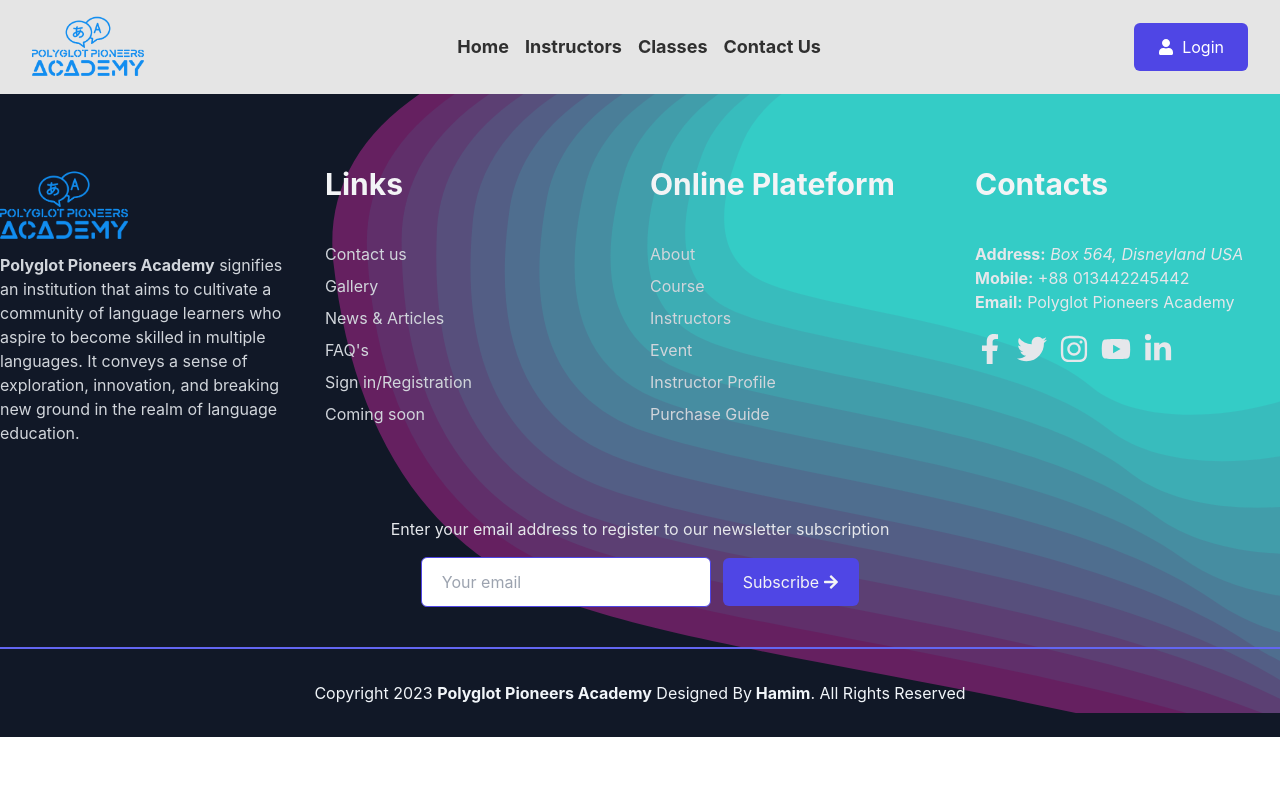
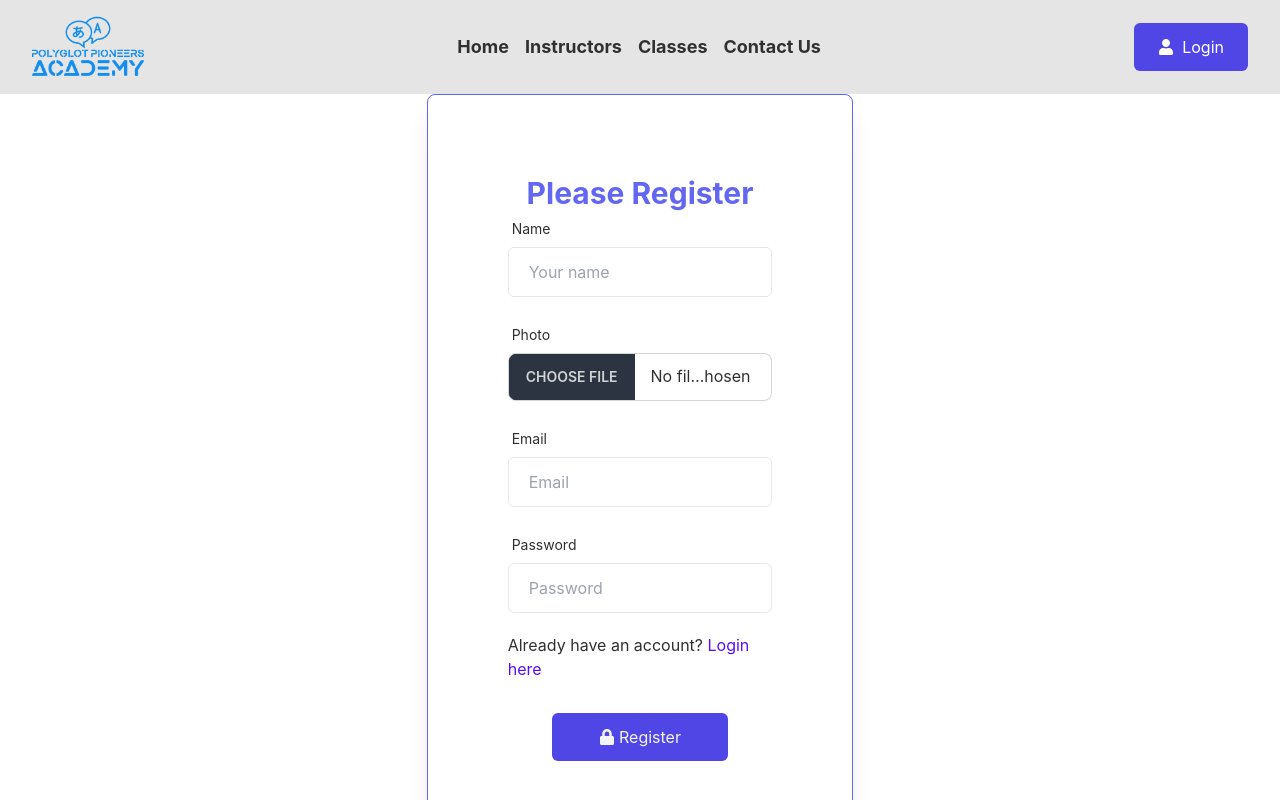
Before and after one commit to Muhammad-Hamim/polyglot-pioneer-client, a React (Vite) app: page /register in a window 1280 px wide. Shown: the top 800 px of the page. Built offline with nearby package versions, Linux system fonts and the light colour scheme; no server answers.

Commit message:
styled register page

```diff
--- a/src/Pages/Login/Register.jsx
+++ b/src/Pages/Login/Register.jsx
@@ -1,10 +1,121 @@
-
+import { Helmet } from "react-helmet-async";
+import { useForm } from "react-hook-form";
+import { FaLock } from "react-icons/fa";
+import { FcGoogle } from "react-icons/fc";
+import { Link } from "react-router-dom";
 
 const Register = () => {
+  const {
+    register,
+    formState: { errors },
+    handleSubmit,
+  } = useForm();
+  const onSubmit = (data) => {
+    console.log(data);
+  };
   return (
-    <div>
+    <>
+      <Helmet>
+        <title>PPA | Register</title>
+      </Helmet>
+      <div className="flex place-content-center place-items-center w-full min-h-screen">
+        <div className=" w-2/6 p-20 border-indigo-500 border-[1px] shadow-xl rounded-lg">
+          <h2 className="text-indigo-500 text-3xl text-center font-bold">
+            Please Register
+          </h2>
+          <form className="space-y-5" onSubmit={handleSubmit(onSubmit)}>
+            <div className="form-control">
+              <label className="label">
+                <span className="label-text">Name</span>
+              </label>
+              <input
+                {...register("name", { required: true })}
+                type="text"
+                placeholder="Your name"
+                className="px-5 py-3 focus:border-indigo-500 border-[1px] rounded-md outline-none"
+              />
+              {errors.name?.type === "required" && (
+                <p role="alert" className="text-red-400 mt-3">
+                  Name is required
+                </p>
+              )}
+            </div>
+            <div className="form-control">
+              <label className="label">
+                <span className="label-text">Photo</span>
+              </label>
+              <input
+                {...register("photo", { required: true })}
+                type="file"
+                placeholder="Your photo"
+                className="file-input file-input-bordered focus:file-input-primary w-full"
+              />
 
-    </div>
+              {errors.photo?.type === "required" && (
+                <p role="alert" className="text-red-400 mt-3">
+                  Photo is required
+                </p>
+              )}
+            </div>
+            <div className="form-control">
+              <label className="label">
+                <span className="label-text">Email</span>
+              </label>
+              <input
+                {...register("email", { required: true })}
+                type="email"
+                placeholder="Email"
+                className="px-5 py-3 focus:border-indigo-500 border-[1px] rounded-md outline-none"
+              />
+              {errors.email?.type === "required" && (
+                <p role="alert" className="text-red-400 mt-3">
+                  Email is required
+                </p>
+              )}
+            </div>
+            <div className="form-control">
+              <label className="label">
+                <span className="label-text">Password</span>
+              </label>
+              <input
+                {...register("password", { required: true })}
+                type="password"
+                placeholder="Password"
+                className="px-5 py-3 focus:border-indigo-500 border-[1px] rounded-md outline-none"
+              />
+              {errors.password?.type === "required" && (
+                <p role="alert" className="text-red-400 mt-3">
+                  password is required
+                </p>
+              )}
+            </div>
+            <div>
+              <p>
+                Already have an account?{" "}
+                <Link to="/login">
+                  <span className="link link-hover link-primary">
+                    Login here
+                  </span>
+                </Link>
+              </p>
+            </div>
+            <div className=" w-2/3 mx-auto ">
+              <button className="flex gap-1 mt-8 items-center w-full justify-center bg-indigo-600 rounded-md px-5 py-3 text-gray-100">
+                <FaLock></FaLock> Register
+              </button>
+            </div>
+          </form>
+          <div className="flex flex-col w-full mt-8 border-opacity-50">
+            <div className="divider">OR</div>
+            <div className="grid rounded-box place-items-center">
+              <button className="btn btn-circle text-3xl">
+                <FcGoogle />
+              </button>
+            </div>
+          </div>
+        </div>
+      </div>
+    </>
   );
 };
 
--- /dev/null
+++ b/src/Providers/AuthProvider.jsx
@@ -0,0 +1,74 @@
+import { createContext, useEffect, useState } from "react";
+import app from "../Firebase/firebase.config";
+import {
+  GoogleAuthProvider,
+  createUserWithEmailAndPassword,
+  getAuth,
+  onAuthStateChanged,
+  signInWithEmailAndPassword,
+  signInWithPopup,
+  signOut,
+  updateProfile,
+} from "firebase/auth";
+
+export const AuthContext = createContext();
+const auth = getAuth(app);
+const AuthProvider = ({ children }) => {
+  const [user, setUser] = useState(null);
+  const [loading, setLoading] = useState(true);
+
+  const googleProvider = new GoogleAuthProvider();
+
+  const createUser = (email, password) => {
+    setLoading(true);
+    return createUserWithEmailAndPassword(auth, email, password);
+  };
+
+  const signIn = (email, password) => {
+    setLoading(true);
+    return signInWithEmailAndPassword(auth, email, password);
+  };
+
+  const googleSignIn = () => {
+    setLoading(true);
+    return signInWithPopup(auth, googleProvider);
+  };
+
+  const logOut = () => {
+    setLoading(true);
+    return signOut(auth);
+  };
+
+  const updateUserProfile = (name, photo) => {
+    return updateProfile(auth.currentUser, {
+      displayName: name,
+      photoURL: photo,
+    });
+  };
+
+  useEffect(() => {
+    const unsubscribe = onAuthStateChanged(auth, (currentUser) => {
+      setUser(currentUser);
+      console.log("current user", currentUser);
+    });
+    return () => {
+      return unsubscribe();
+    };
+  }, []);
+
+  const authInfo = {
+    user,
+    loading,
+    createUser,
+    signIn,
+    googleSignIn,
+    logOut,
+    updateUserProfile,
+  };
+
+  return (
+    <AuthContext.Provider value={authInfo}>{children}</AuthContext.Provider>
+  );
+};
+
+export default AuthProvider;
```
Also changed, not shown: src/main.jsx (+6 -3 lines), .eslintrc.cjs.
